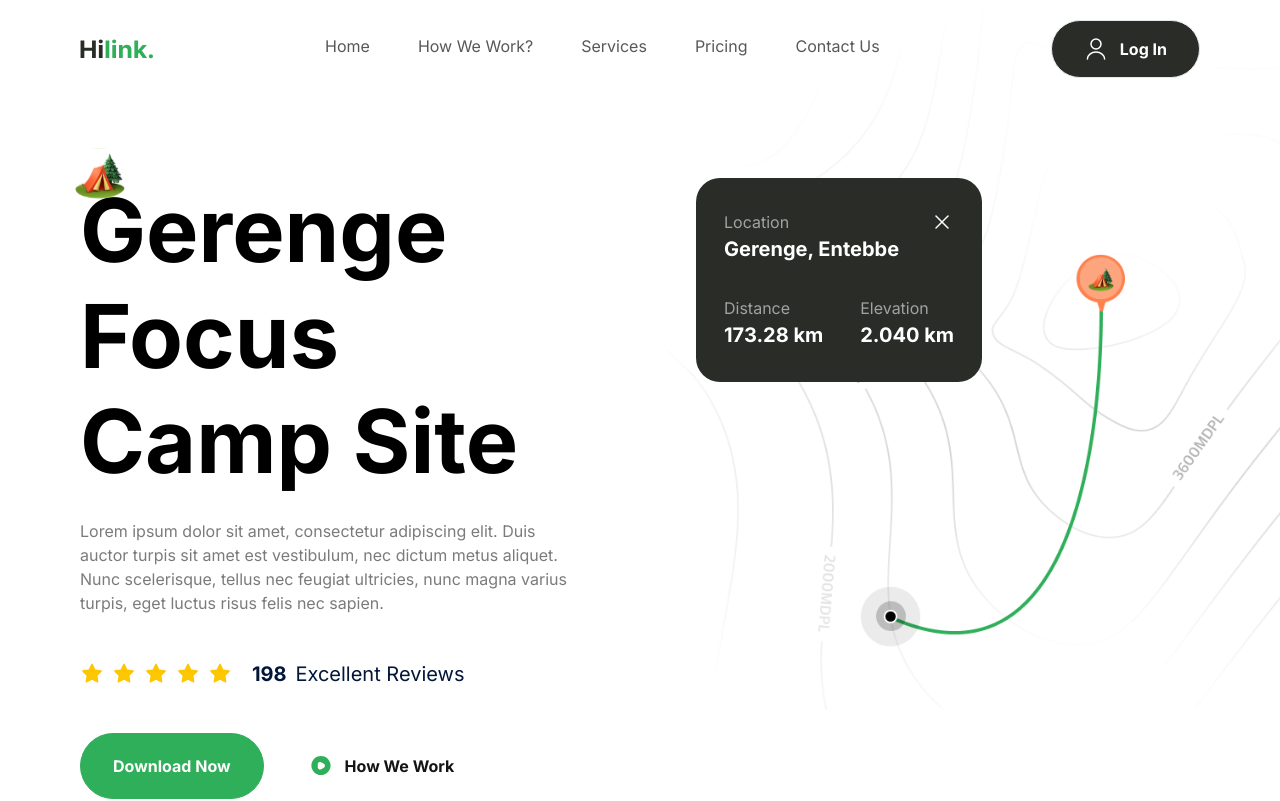
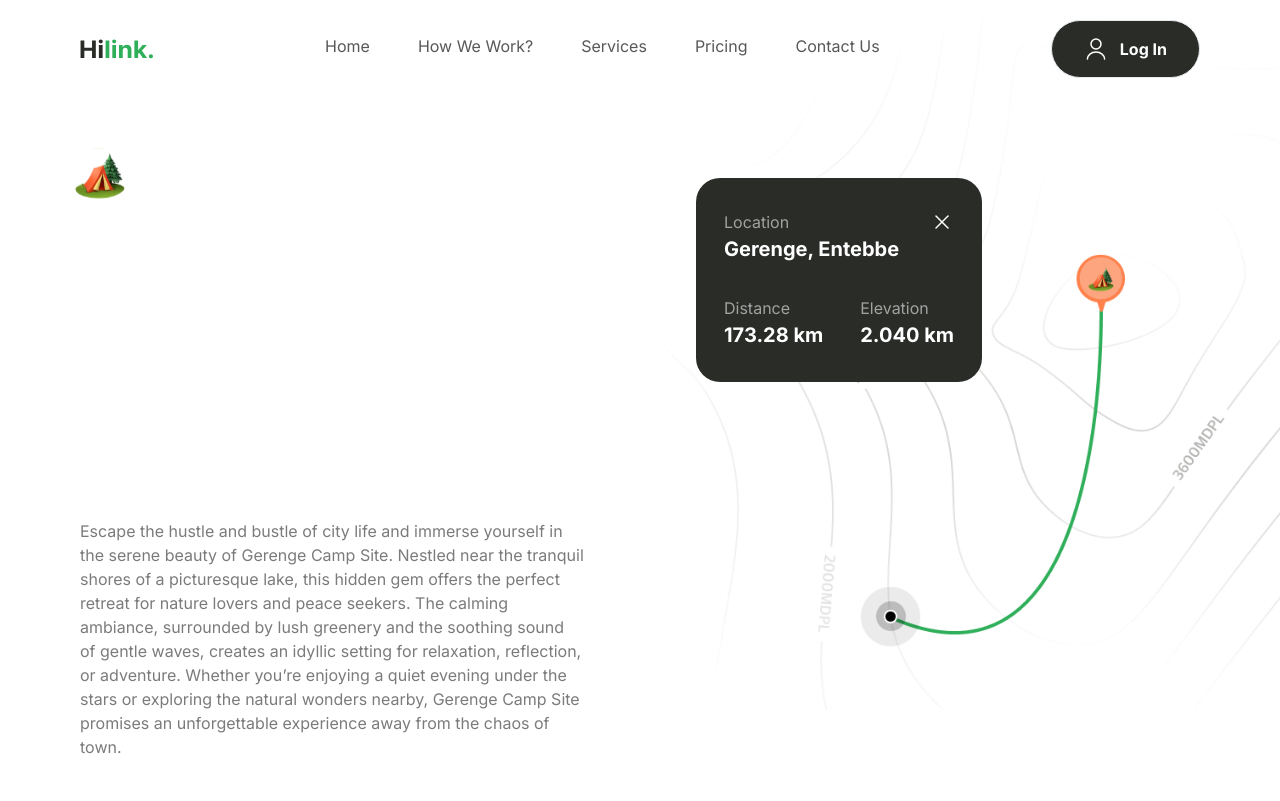
Before and after one commit to muzuvajoshua/Travel-Website, a Next.js app: page / in a window 1280 px wide. Shown: the top 801 px of the page. Built offline with nearby package versions, Linux system fonts and the light colour scheme.

Commit message:
added a few touches to the hero section

```diff
--- a/components/Hero.tsx
+++ b/components/Hero.tsx
@@ -15,12 +15,12 @@ const Hero = () => {
           height={50}
           className="absolute top-[-30px] left-[-5px]  w-10 lg:w-[50px]"
         />
-        <h1 className="bold-52 lg:bold-88">Gerenge Focus Camp Site</h1>
+        <h1 className="bold-52 lg:bold-88 text-white">Gerenge Focus Camp Site</h1>
         <p className="regular-16 mt-6 text-gray-30 xl:max-w-[520px]">
-          Lorem ipsum dolor sit amet, consectetur adipiscing elit. Duis auctor
-          turpis sit amet est vestibulum, nec dictum metus aliquet. Nunc
-          scelerisque, tellus nec feugiat ultricies, nunc magna varius turpis,
-          eget luctus risus felis nec sapien.
+        Escape the hustle and bustle of city life and immerse yourself in the serene beauty of Gerenge Camp Site.
+        Nestled near the tranquil shores of a picturesque lake, this hidden gem offers the perfect retreat for nature lovers and peace seekers.
+        The calming ambiance, surrounded by lush greenery and the soothing sound of gentle waves, creates an idyllic setting for relaxation, reflection, or adventure.
+        Whether you’re enjoying a quiet evening under the stars or exploring the natural wonders nearby, Gerenge Camp Site promises an unforgettable experience away from the chaos of town.
         </p>
         <div className="my-11 flex flex-wrap gap-5">
           <div className="flex items-center gap-2">
```
